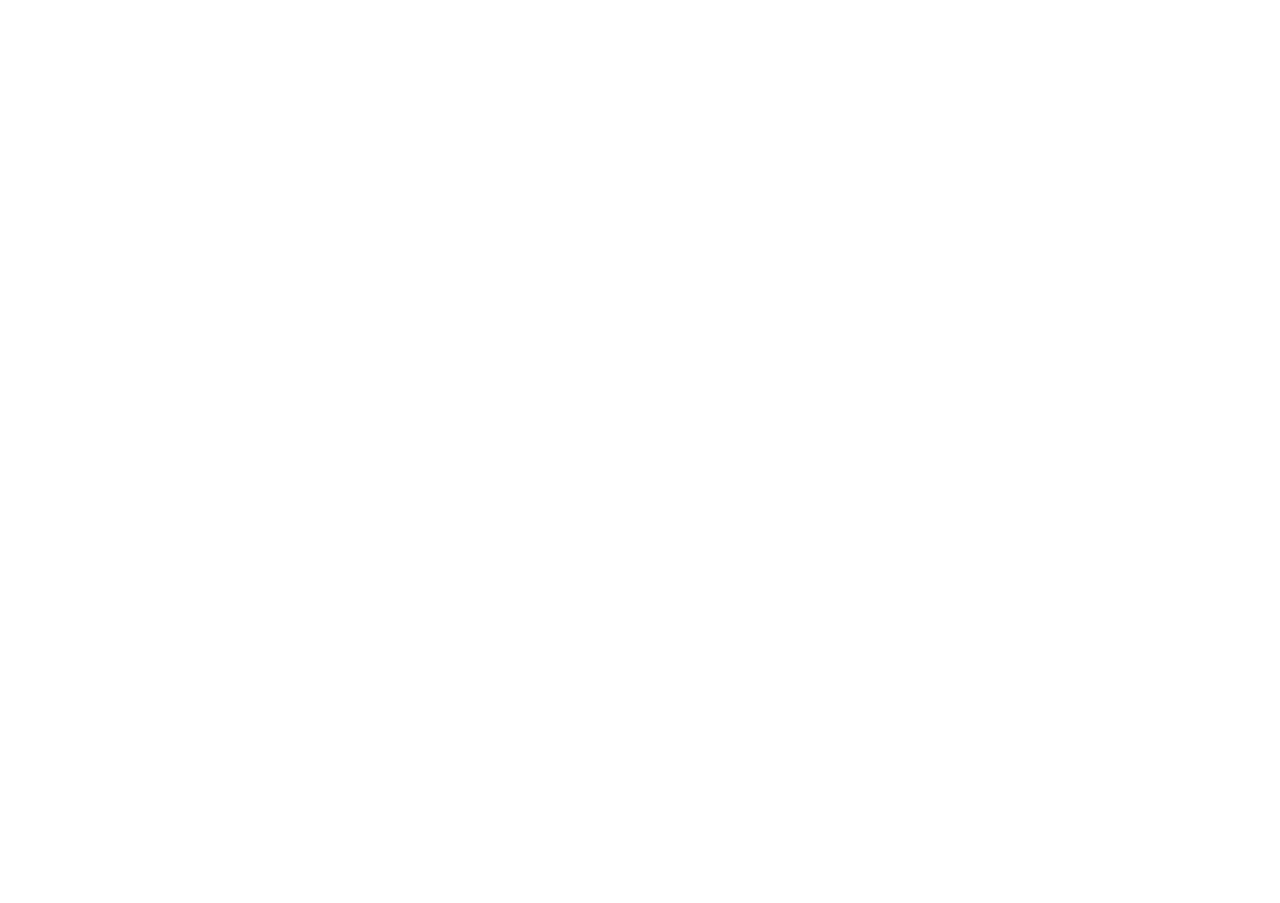
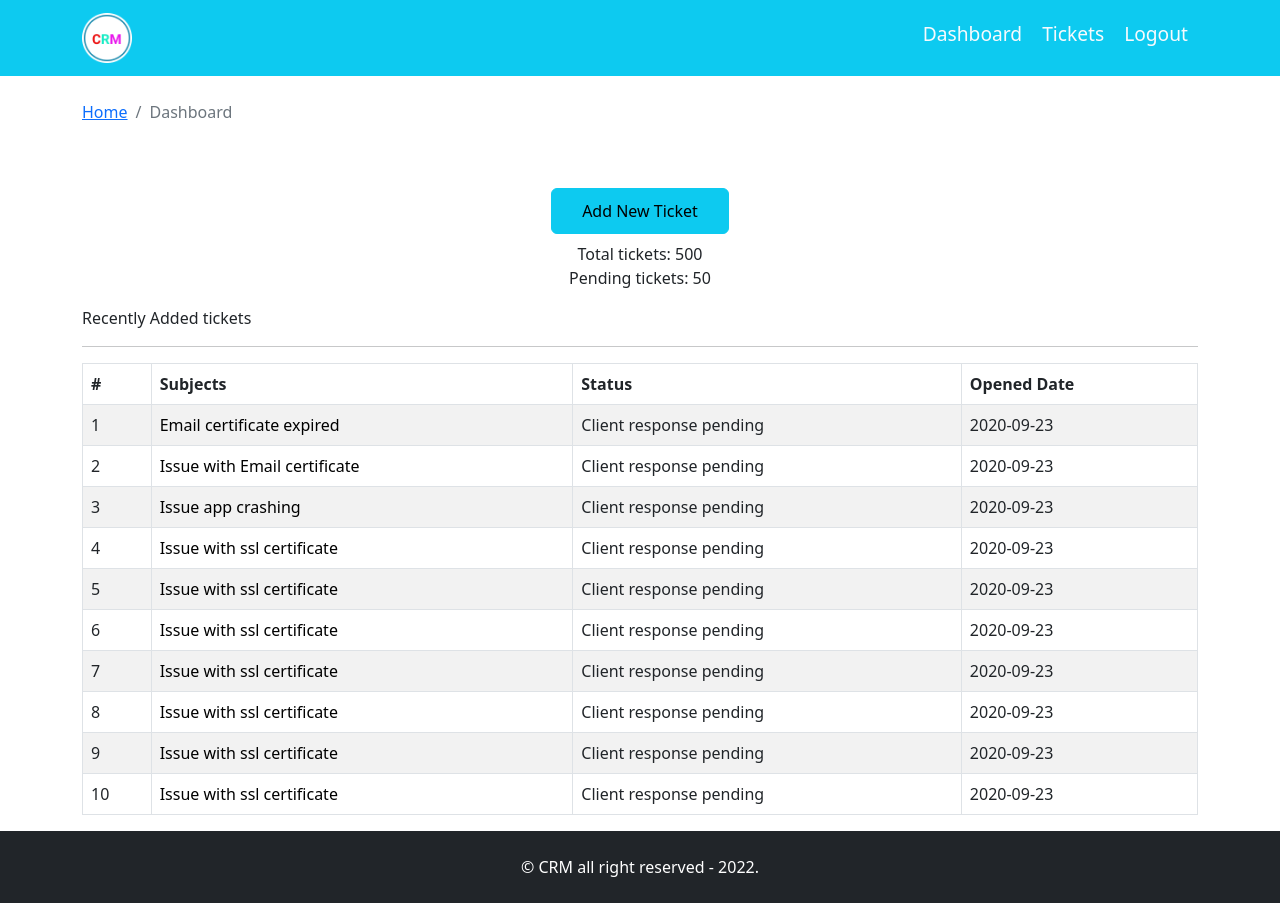
Before and after one commit to PavitarSharma/crm-frontend, a React (Create React App) app: page /dashboard in a window 1280 px wide. Before the commit this address had no page. Before the commit the page ends 800 px from the top, so only its background shows below. Built offline with nearby package versions, Linux system fonts and the light colour scheme.

Commit message:
dashboard page

```diff
--- a/src/App.js
+++ b/src/App.js
@@ -1,15 +1,19 @@
 import React from 'react'
 import { BrowserRouter, Routes, Route } from "react-router-dom"
-import { Login, Register, ResetPassword } from './pages'
+import { Footer, Header } from './components'
+import { DashBoard, Login, Register, ResetPassword } from './pages'
 const App = () => {
   return (
     <div>
       <BrowserRouter>
+      <Header />
         <Routes>
           <Route exact path="/" element={ <Login /> } />
           <Route  path="/registration" element={ <Register /> } />
           <Route  path="/password-reset" element={ <ResetPassword /> } />
+          <Route  path="/dashboard" element={ <DashBoard /> } />
         </Routes>
+        <Footer />
       </BrowserRouter>
     </div>
   )
--- /dev/null
+++ b/src/assets/data/dummy-ticket.json
@@ -0,0 +1,79 @@
+[
+  {
+    "id": 1,
+    "subject": "Email   certificate expired",
+    "status": "Client response pending",
+    "addedAt": "2020-09-23",
+    "history": [
+      {
+        "date": "20-10-10",
+        "message": "sjflsjl",
+        "messageBy": "client"
+      },
+      {
+        "date": "20-10-10",
+        "message": "sjflsjl",
+        "messageBy": "operator"
+      },
+      {
+        "date": "20-10-10",
+        "message": "sjflsjl",
+        "messageBy": "client"
+      }
+    ]
+  },
+  {
+    "id": 2,
+    "subject": "Issue with Email certificate",
+    "status": "Client response pending",
+    "addedAt": "2020-09-23"
+  },
+  {
+    "id": 3,
+    "subject": "Issue app crashing",
+    "status": "Client response pending",
+    "addedAt": "2020-09-23"
+  },
+  {
+    "id": 4,
+    "subject": "Issue with ssl certificate",
+    "status": "Client response pending",
+    "addedAt": "2020-09-23"
+  },
+  {
+    "id": 5,
+    "subject": "Issue with ssl certificate",
+    "status": "Client response pending",
+    "addedAt": "2020-09-23"
+  },
+  {
+    "id": 6,
+    "subject": "Issue with ssl certificate",
+    "status": "Client response pending",
+    "addedAt": "2020-09-23"
+  },
+  {
+    "id": 7,
+    "subject": "Issue with ssl certificate",
+    "status": "Client response pending",
+    "addedAt": "2020-09-23"
+  },
+  {
+    "id": 8,
+    "subject": "Issue with ssl certificate",
+    "status": "Client response pending",
+    "addedAt": "2020-09-23"
+  },
+  {
+    "id": 9,
+    "subject": "Issue with ssl certificate",
+    "status": "Client response pending",
+    "addedAt": "2020-09-23"
+  },
+  {
+    "id": 10,
+    "subject": "Issue with ssl certificate",
+    "status": "Client response pending",
+    "addedAt": "2020-09-23"
+  }
+]
--- /dev/null
+++ b/src/components/Footer/Footer.jsx
@@ -0,0 +1,13 @@
+const Footer = () => {
+  const date = new Date()
+
+  const getFullYear = date.getFullYear()
+
+  return (
+    <div className="text-center copy-right bg-dark text-white py-4">
+      &copy; CRM all right reserved - {getFullYear}.
+    </div>
+  )
+}
+
+export default Footer
--- /dev/null
+++ b/src/components/Header/Header.css
@@ -0,0 +1,11 @@
+.nav-links {
+    text-decoration: none;
+    margin: 0 10px;
+    font-size: 1.2rem;
+    cursor: pointer;
+    color: #f7fafd;
+}
+
+.nav-links:hover {
+    color: antiquewhite;
+}
--- /dev/null
+++ b/src/components/Header/Header.jsx
@@ -0,0 +1,35 @@
+import React from "react";
+import { Navbar, Nav, Container } from "react-bootstrap";
+import logo from "../../assets/image/logo.png";
+import { Link } from "react-router-dom";
+import "./Header.css";
+
+const Header = () => {
+  return (
+    <Navbar collapseOnSelect bg="info" variant="dark" expand="md">
+      <Container>
+        <Navbar.Brand>
+          <Link to="/dashboard">
+            <img src={logo} alt="logo" width="50px" />
+          </Link>
+        </Navbar.Brand>
+        <Navbar.Toggle aria-controls="basic-navbar-nav" />
+        <Navbar.Collapse id="basic-navbar-nav">
+          <Nav className="ms-auto mt-md-0 mt-2">
+            <Link className="nav-links mt-md-0 my-2" to="/dashboard">
+              Dashboard
+            </Link>
+            <Link className="nav-links mt-md-0 my-2" to="/tickets">
+              Tickets
+            </Link>
+            <Link className="nav-links mt-md-0 my-2" to="#">
+              Logout
+            </Link>
+          </Nav>
+        </Navbar.Collapse>
+      </Container>
+    </Navbar>
+  );
+};
+
+export default Header;
--- /dev/null
+++ b/src/components/PageBreadcrumb/PageBreadcrumb.jsx
@@ -0,0 +1,13 @@
+import { Breadcrumb }from 'react-bootstrap'
+
+const PageBreadcrumb = ({ page }) => {
+  return (
+    <Breadcrumb className='mt-4'>
+      <Breadcrumb.Item href="/dashboard" style={{ color: "#000"}}>Home</Breadcrumb.Item>
+
+      <Breadcrumb.Item active>{page}</Breadcrumb.Item>
+    </Breadcrumb>
+  )
+}
+
+export default PageBreadcrumb
--- /dev/null
+++ b/src/components/TicketTable/TicketTable.jsx
@@ -0,0 +1,47 @@
+import React from "react";
+import { Table } from "react-bootstrap";
+import { Link } from "react-router-dom";
+import tickets from "../../assets/data/dummy-ticket.json";
+
+const TicketTable = () => {
+  return (
+    <Table striped bordered hover>
+      <thead>
+        <tr>
+          <th>#</th>
+          <th>Subjects</th>
+          <th>Status</th>
+          <th>Opened Date</th>
+        </tr>
+      </thead>
+      <tbody>
+        {tickets.length ? (
+          tickets.map((ticket) => (
+            <tr key={ticket.id}>
+              <td>{ticket.id}</td>
+              <td>
+                <Link to={`/ticket/${ticket._id}`} style={{
+                    textDecoration: "none",
+                    color: "#000"
+                }}>{ticket.subject}</Link>
+              </td>
+              <td>{ticket.status}</td>
+              <td>
+                {/* {ticket.openAt && new Date(ticket.openAt).toLocaleString()} */}
+                {ticket.addedAt}
+              </td>
+            </tr>
+          ))
+        ) : (
+          <tr>
+            <td colSpan="4" className="text-center">
+              No ticket show{" "}
+            </td>
+          </tr>
+        )}
+      </tbody>
+    </Table>
+  );
+};
+
+export default TicketTable;
--- a/src/components/index.js
+++ b/src/components/index.js
@@ -1 +1,5 @@
 export { default as Jumbotron } from "./Jumbotron/Jumbotron"
+export { default as Header } from "./Header/Header"
+export { default as Footer } from "./Footer/Footer"
+export { default as PageBreadcrumb } from "./PageBreadcrumb/PageBreadcrumb"
+export { default as TicketTable } from "./TicketTable/TicketTable"
--- /dev/null
+++ b/src/pages/dashboard/DashBoard.jsx
@@ -0,0 +1,47 @@
+import React from 'react'
+import { Link } from "react-router-dom"
+import { Container, Row, Col, Button } from "react-bootstrap"
+import { PageBreadcrumb, TicketTable } from '../../components'
+
+const DashBoard = () => {
+  return (
+    <Container>
+      <Row>
+        <Col>
+          <PageBreadcrumb page="Dashboard" />
+        </Col>
+      </Row>
+
+      <Row>
+        <Col className="text-center mt-5 mb-2">
+          <Link to="add-ticket">
+            <Button variant='info' style={{
+              fontSize: "1rem",
+              padding: "10px 30px"
+            }}>
+              Add New Ticket
+            </Button>
+          </Link>
+        </Col>
+      </Row>
+      <Row>
+        <Col className="text-center  mb-2">
+          <div>Total tickets: 500</div>
+          <div>Pending tickets: 50</div>
+        </Col>
+      </Row>
+      <Row>
+        <Col className="mt-2">Recently Added tickets</Col>
+      </Row>
+      <hr />
+
+      <Row>
+        <Col>
+          <TicketTable />
+        </Col>
+      </Row>
+    </Container>
+  )
+}
+
+export default DashBoard
--- a/src/pages/index.js
+++ b/src/pages/index.js
@@ -1,3 +1,4 @@
 export { default as Login } from "./auth/Login"
 export { default as Register } from "./auth/Register"
 export { default as ResetPassword } from "./auth/ResetPassword"
+export { default as DashBoard } from "./dashboard/DashBoard"
```
Also changed, not shown: src/layout/DefaultLayout.jsx (added, +20 -0 lines), src/assets/image/logo.png (added), src/pages/dashboard/style.css (added).
